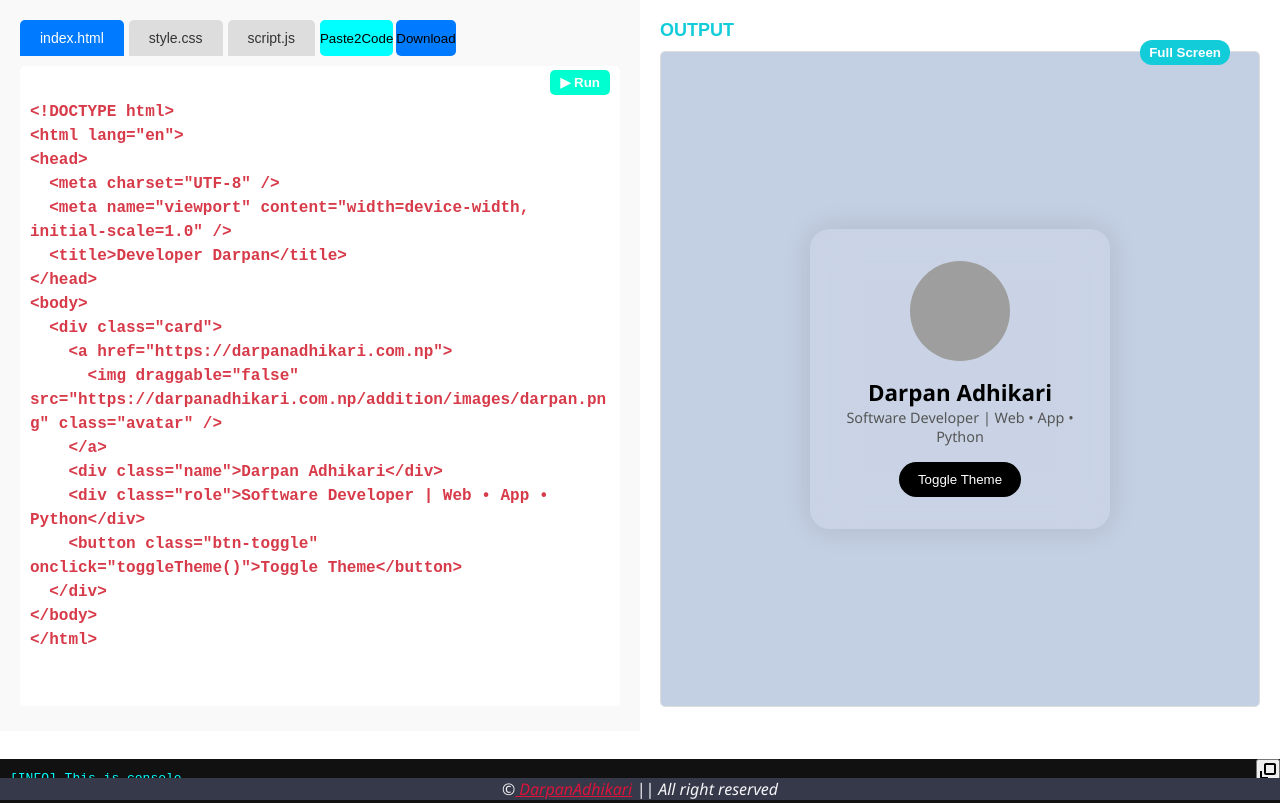
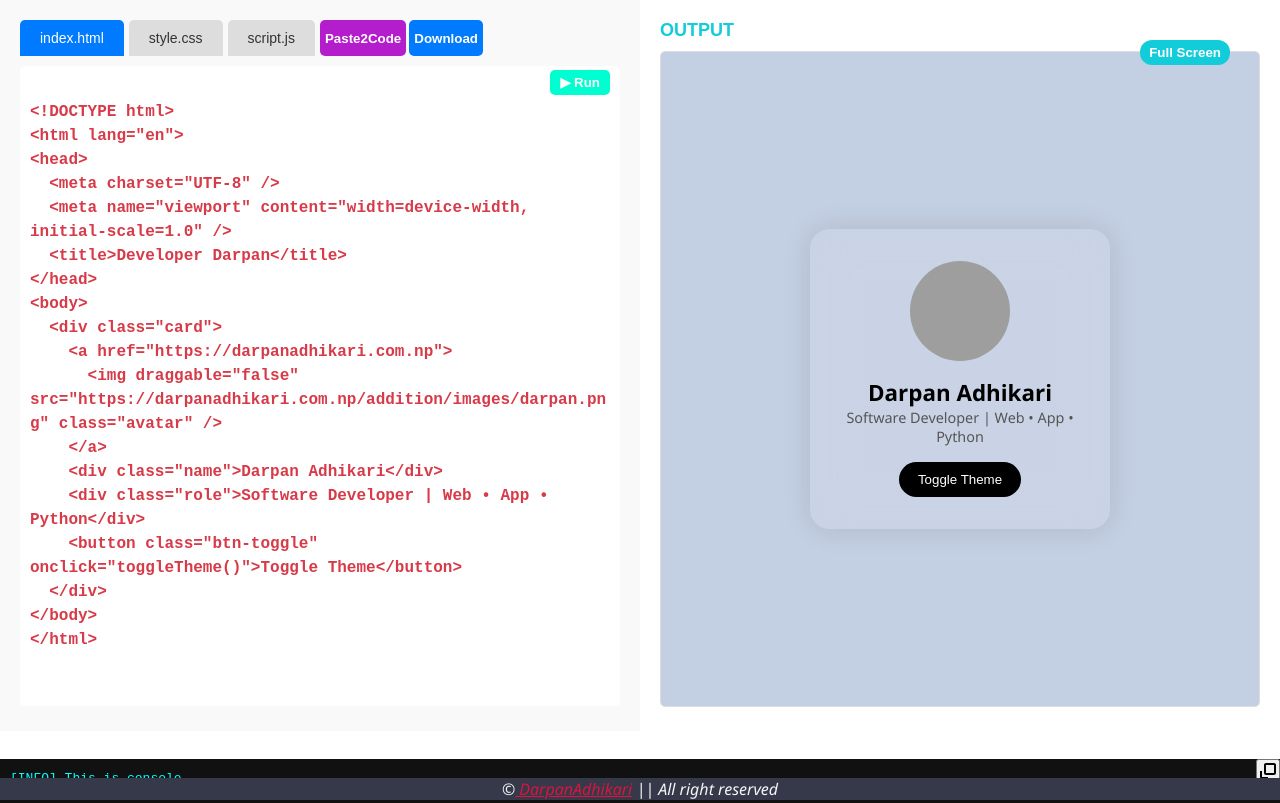
Before and after one commit to AdhikariDarpan/mero-comp, a plain HTML site: page index.html in a window 1280 px wide. Shown: the top 803 px of the page. Drawn offline with nearby package versions, Linux system fonts and the light colour scheme.

Commit message:
Update index.css
background and color

```diff
--- a/assets/index.css
+++ b/assets/index.css
@@ -172,11 +172,14 @@ iframe {
 }
 #converter,
 #download {
-  background-color: aqua;
+  background-color: #b41dcc;
   border: none;
   border-radius: 5px;
   cursor: pointer;
   margin-right: 3px;
+  padding: 3px 5px;
+  font-weight: 600;
+  color: #fff;
 }
 #download {
     background-color: #007bff;
```
